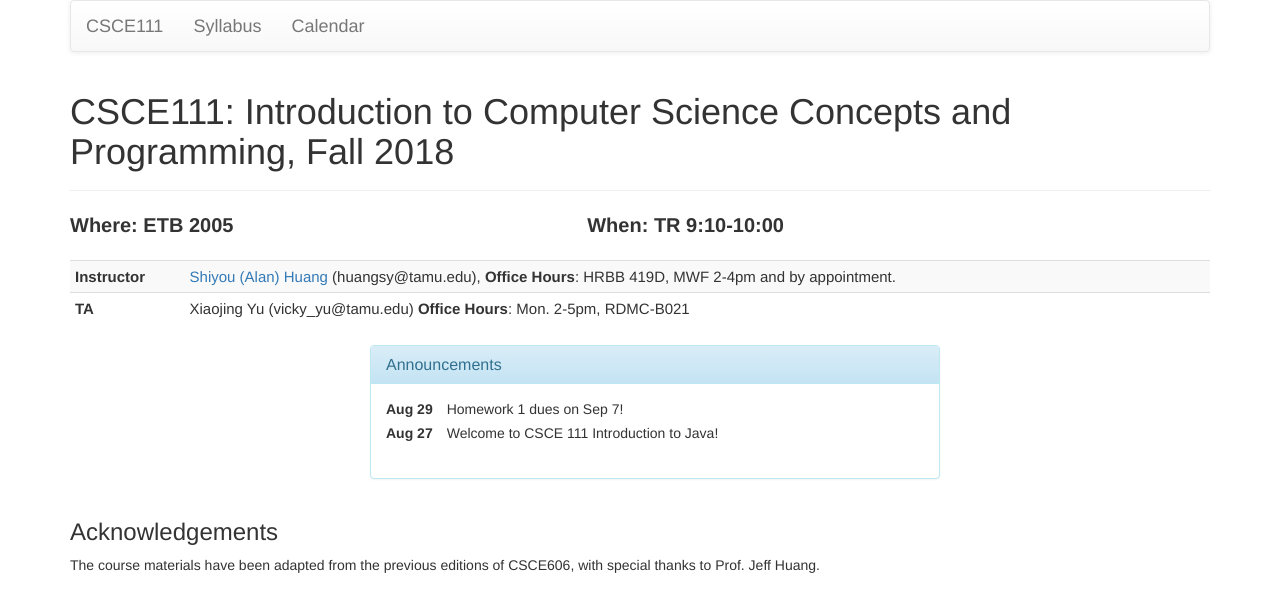
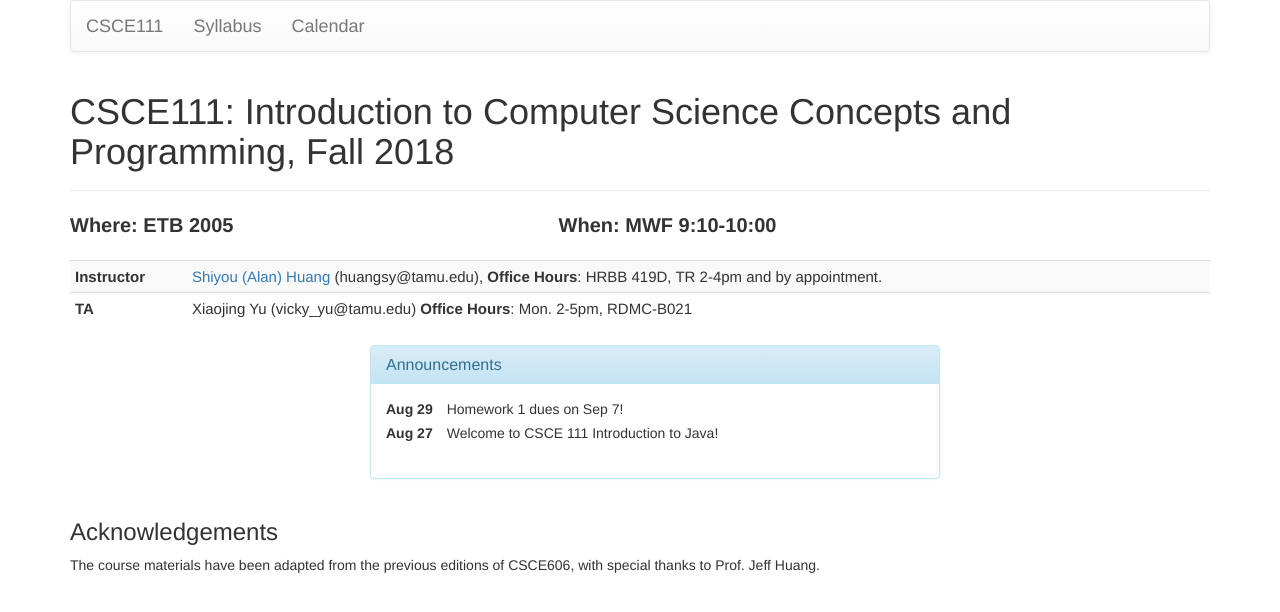
Before and after one commit to huangshiyou/huangshiyou.github.io, a Jekyll site: the page csce111/index.html, which Jekyll copies as it is, in a window 1280 px wide. Shown: the top 612 px of the page. Built offline with Jekyll 4.4.1, drawn with Linux system fonts in a browser that asks for light colours.

Commit message:
course time

```diff
--- a/csce111/index.html
+++ b/csce111/index.html
@@ -47,14 +47,14 @@
 <table  style="width:100%;font-size:20px;font-weight:bold">
   <tr><td>Where: ETB 2005</td>
     <td>
-When: TR 9:10-10:00</td>
+When: MWF 9:10-10:00</td>
     <!-- <td><a href="https://classroom.google.com/u/0/c/NzE2NTY5MTM4Nlpa">Google Classroom</a></td> -->
   </tr>
 </table>
 <br>
 <table class="table table-condensed table-striped" style="width:100%;font-size:15px;">
 <tr><td><b>Instructor</b></td><td>
-    <a href="https://huangshiyou.github.io/">Shiyou (Alan) Huang</a> (huangsy@tamu.edu), <b>Office Hours</b>: HRBB 419D, MWF 2-4pm and by appointment.
+    <a href="https://huangshiyou.github.io/">Shiyou (Alan) Huang</a> (huangsy@tamu.edu), <b>Office Hours</b>: HRBB 419D, TR 2-4pm and by appointment.
 </td></tr>
 <tr><td><b>TA</b></td><td> Xiaojing Yu (vicky_yu@tamu.edu) <b>Office Hours</b>: Mon. 2-5pm, RDMC-B021 </td></tr>
 </table>
```
